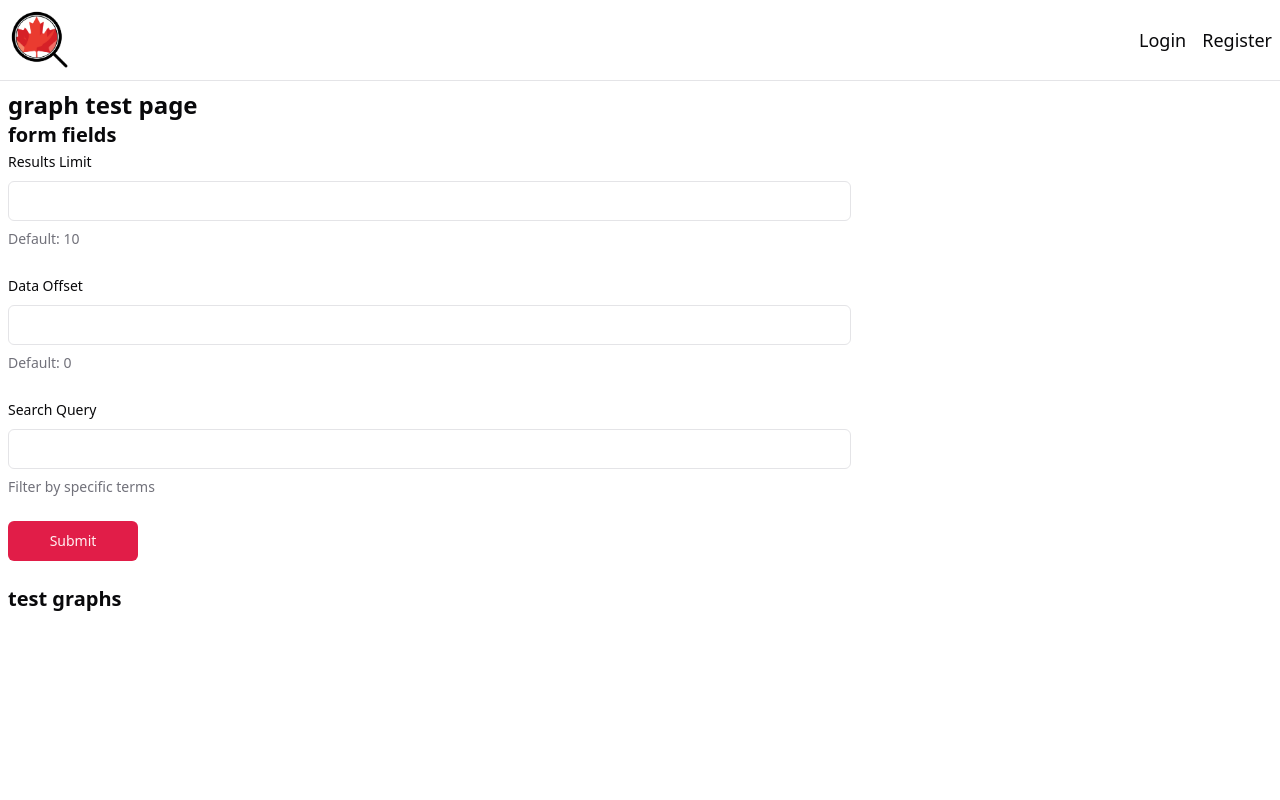
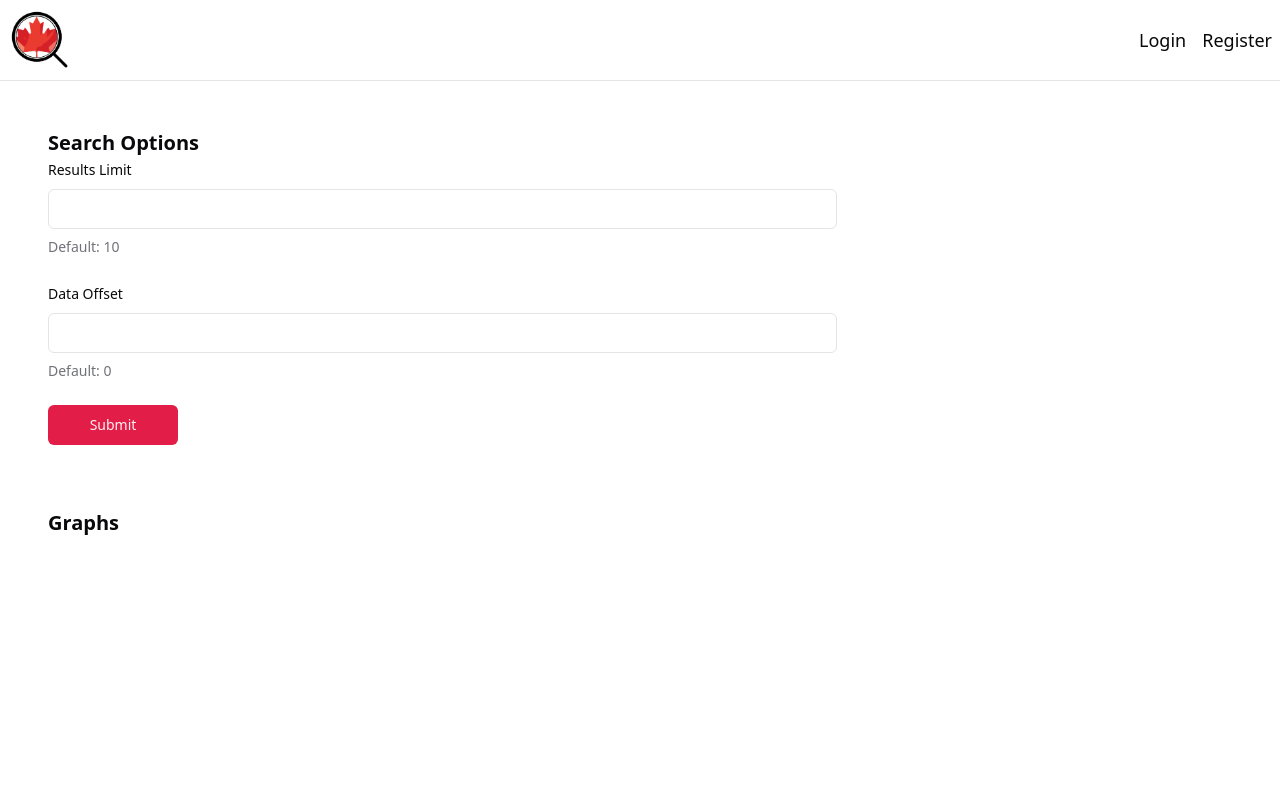
Before and after one commit to Group-6-CPS831-CP8202/app, a React (Vite) app in the folder frontend/: page / in a window 1280 px wide. Shown: the top 800 px of the page. Built offline with nearby package versions, Linux system fonts and the light colour scheme.

Commit message:
refactor(frontend): remove search field

```diff
--- a/frontend/src/routes/index.tsx
+++ b/frontend/src/routes/index.tsx
@@ -92,9 +92,8 @@ function HomeComponent() {
 	}
 
 	return (
-		<div className="p-2">
-			<h2 className="text-2xl font-bold">graph test page</h2>
-			<h3 className="text-xl font-bold">form fields</h3>
+		<div className="p-2 m-10">
+			<h2 className="text-xl font-bold">Search Options</h2>
 			<Form {...form}>
 				<form
 					onSubmit={form.handleSubmit(onSubmit)}
@@ -128,20 +127,6 @@ function HomeComponent() {
 							</FormItem>
 						)}
 					/>
-					<FormField
-						control={form.control}
-						name="search"
-						render={({ field }) => (
-							<FormItem>
-								<FormLabel>Search Query</FormLabel>
-								<FormControl>
-									<Input {...field} />
-								</FormControl>
-								<FormDescription>Filter by specific terms</FormDescription>
-								<FormMessage />
-							</FormItem>
-						)}
-					/>
 					{loading ? (
 						<Button className={"min-w-[130px]"} disabled>
 							<Loader2 className="mr-2 h-4 w-4 animate-spin" />
@@ -155,7 +140,7 @@ function HomeComponent() {
 				</form>
 			</Form>
 			<br />
-			<h3 className="text-xl font-bold">test graphs</h3>
+			<h2 className="text-xl font-bold mt-10">Graphs</h2>
 		</div>
 	);
 }
```
Also changed, not shown: 2 other files (tests, documents, lock files or other folders).
